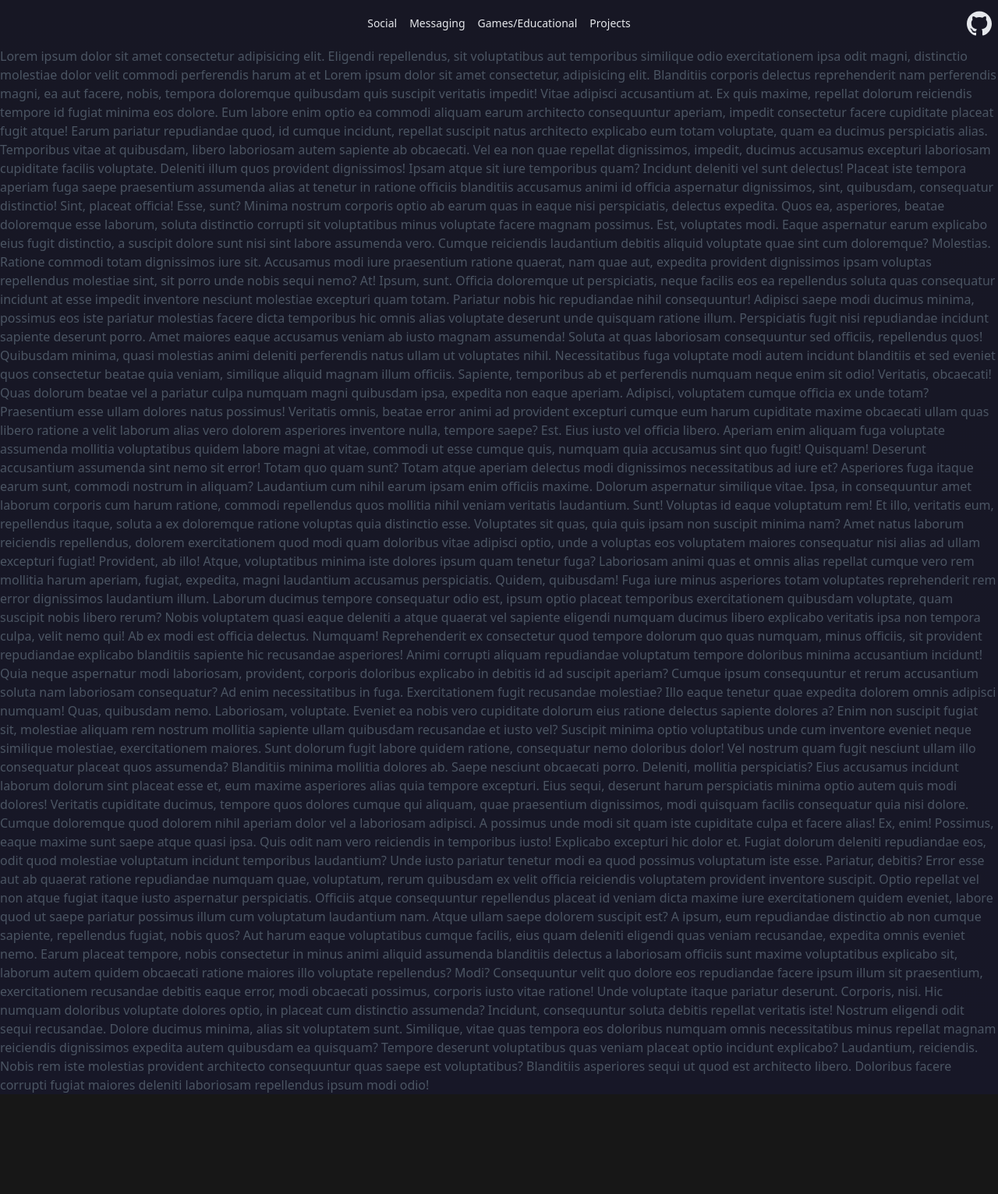
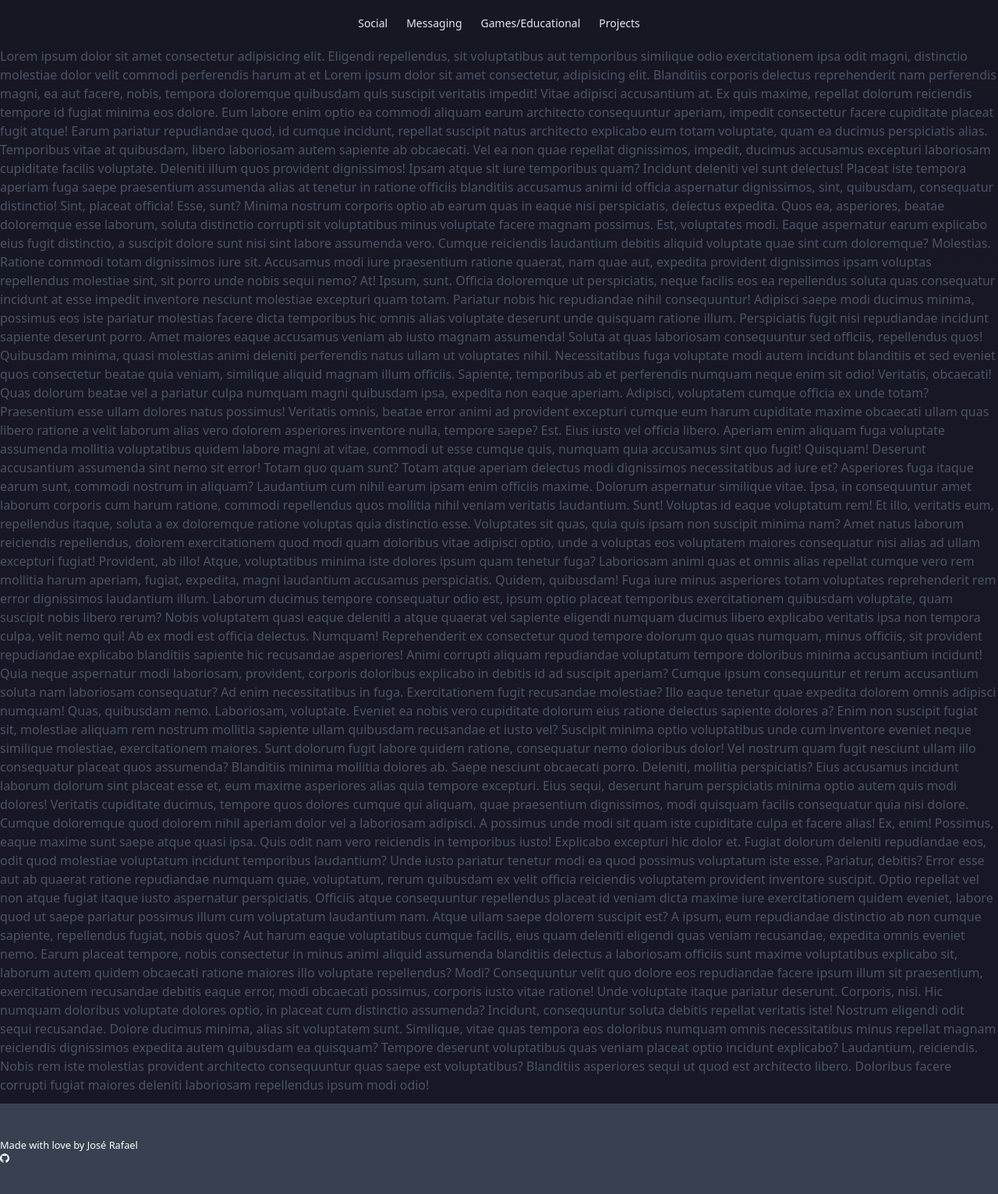
Before and after one commit to joserafael0160/JRLinks, an Astro site: page / in a window 1280 px wide. Shown: the whole page at 78% size. Before the commit the page ends 1404 px from the top, so only its background shows below. Built offline with nearby package versions, Linux system fonts and the light colour scheme; Astro itself is replaced by a stand-in of ours.

Commit message:
adding footer

```diff
--- /dev/null
+++ b/src/components/Footer.astro
@@ -0,0 +1,15 @@
+---
+import GitHubIcon from "../assets/Icons/GitHubIcon.astro"
+
+---
+
+<footer class="w-full py-10 mt-3 bg-gray-700 ">
+
+  <small>
+    Made with love by José Rafael
+  </small>
+  <a href="https://github.com/joserafael0160/JRLinks" target="_blank" rel="noopener noreferrer" title="GitHub repository of the JRLinks" class="">
+    <GitHubIcon class="size-3"/>
+  </a>
+
+</footer>
--- a/src/components/Header.astro
+++ b/src/components/Header.astro
@@ -1,5 +1,4 @@
 ---
-import GitHubIcon from "../assets/Icons/GitHubIcon.astro"
 const navItems = [
   {
     title: "Social",
@@ -25,11 +24,11 @@ const navItems = [
 ---
 
 <header class="fixed top-0 z-10 flex items-center justify-y-center w-full mx-auto">
-<nav class="flex gap-4 font-medium text-gray-200 w-full justify-center items-center text-sm border-gray-900 py-5">
+<nav class="flex gap-4 font-medium text-gray-200 w-full justify-center items-center text-sm border-gray-900 py-4">
     {
       navItems.map((link) => (
         <a
-          class="relative block transition hover:text-blue-600 "
+          class="relative block transition hover:text-blue-600 p-1"
           aria-label={link.label}
           href={link.url}
           title={link.title}
@@ -39,9 +38,6 @@ const navItems = [
         </a>
       ))
     }
-    <a href="https://github.com/joserafael0160/JRLinks" target="_blank" rel="noopener noreferrer" class="absolute right-2 w-8">
-      <GitHubIcon class="w-full hover:scale-110 transition"/>
-    </a>
   </nav>
 </header>
 
--- a/src/layouts/Layout.astro
+++ b/src/layouts/Layout.astro
@@ -1,6 +1,6 @@
 ---
-import Header from '../components/Header.astro';
-
+import Header from "../components/Header.astro";
+import Footer from "../components/Footer.astro";
 
 interface Props {
 	title: string;
@@ -31,8 +31,9 @@ const { title } = Astro.props;
 		<link rel="icon" type="image/svg+xml" href="/favicon.svg" />
 	</head>
 	<body class="relative text-white">
-		<Header/>
+		<Header />
 		<slot />
+		<Footer />
 	</body>
 </html>
 <style is:global>
@@ -54,10 +55,8 @@ const { title } = Astro.props;
 	}
 
 	@media (prefers-reduced-motion: reduce) {
-    html {
-      scroll-behavior: auto;
-    }
-  }
-
-
+		html {
+			scroll-behavior: auto;
+		}
+	}
 </style>
```
